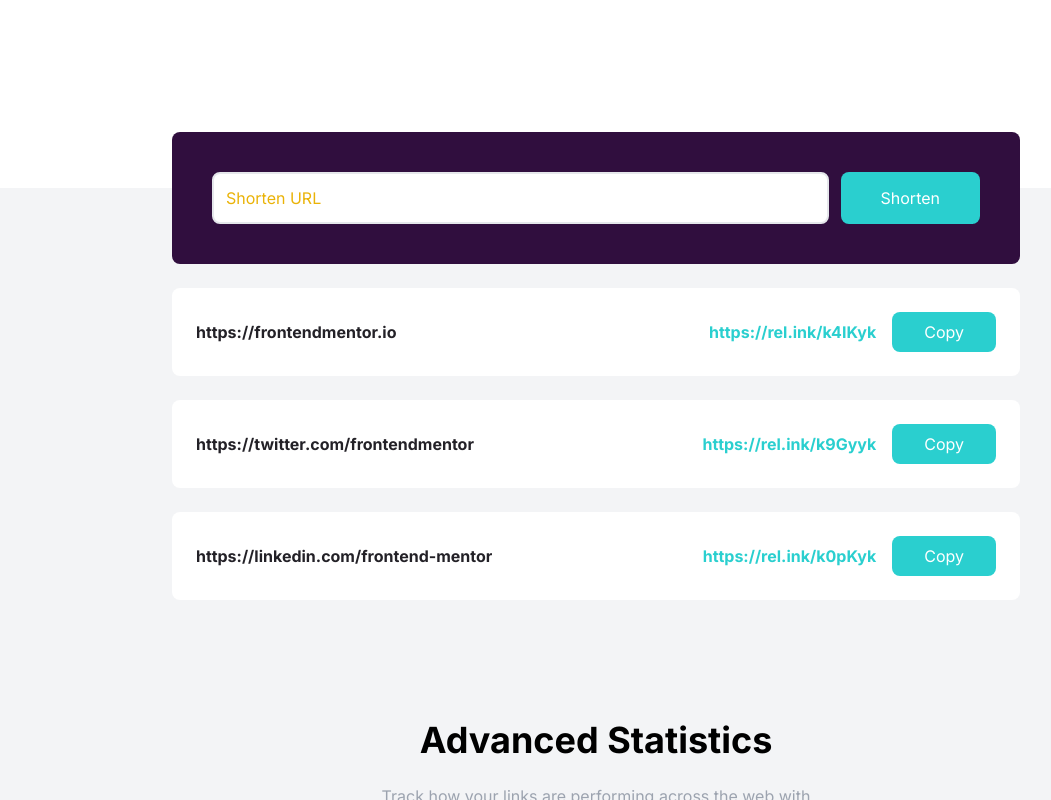
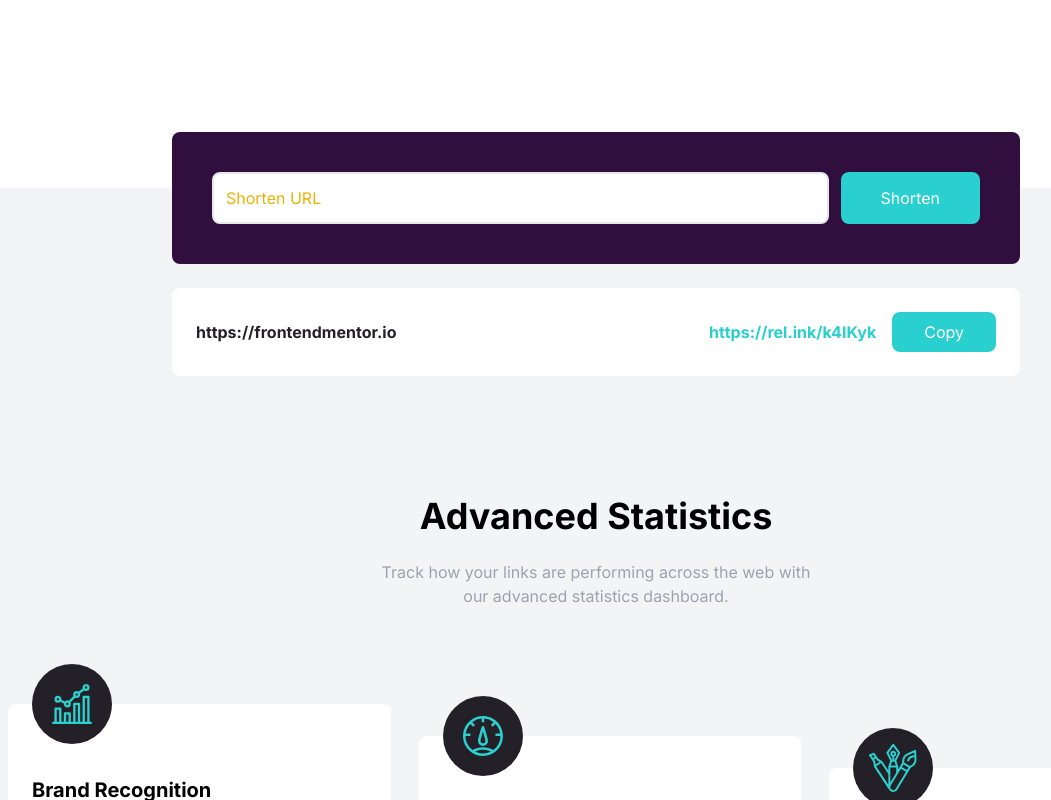
Before and after one commit to letmegro/shorten-website, a Next.js app in the folder shortly-website/: page / in a window 1280 px wide. Shown: the part 556-1356 px from the top of the page, without its empty margins (44-1095 px from the left). Built offline with nearby package versions, Linux system fonts and the light colour scheme.

Commit message:
Update page.tsx

```diff
--- a/shortly-website/src/app/page.tsx
+++ b/shortly-website/src/app/page.tsx
@@ -99,34 +99,6 @@ export default function Home() {
             <div className='flex-col flex items-center justify-end flex-1 space-x-4 space-y-2 md:flex-row md:space-y-0'>
               <div className='font-bold text-cyan'>
                 https://rel.ink/k4IKyk
-              </div>
-              <button className='p-2 px-8 text-white bg-cyan rounded-lg hover:opacity-70 focus:outline-none'>
-                Copy
-              </button>
-            </div>
-          </div>
-          {/* link 2 */}
-          <div className='flex flex-col items-center justify-between w-full p-6 bg-white rounded-lg md:flex-row'>
-            <p className='font-bold text-center text-veryDarkViolet md:text-left'>
-              https://twitter.com/frontendmentor
-            </p>
-            <div className='flex-col flex items-center justify-end flex-1 space-x-4 space-y-2 md:flex-row md:space-y-0'>
-              <div className='font-bold text-cyan'>
-                https://rel.ink/k9Gyyk
-              </div>
-              <button className='p-2 px-8 text-white bg-cyan rounded-lg hover:opacity-70 focus:outline-none'>
-                Copy
-              </button>
-            </div>
-          </div>
-          {/* link 3 */}
-          <div className='flex flex-col items-center justify-between w-full p-6 bg-white rounded-lg md:flex-row'>
-            <p className='font-bold text-center text-veryDarkViolet md:text-left'>
-              https://linkedin.com/frontend-mentor
-            </p>
-            <div className='flex-col flex items-center justify-end flex-1 space-x-4 space-y-2 md:flex-row md:space-y-0'>
-              <div className='font-bold text-cyan'>
-                https://rel.ink/k0pKyk
               </div>
               <button className='p-2 px-8 text-white bg-cyan rounded-lg hover:opacity-70 focus:outline-none'>
                 Copy
```
